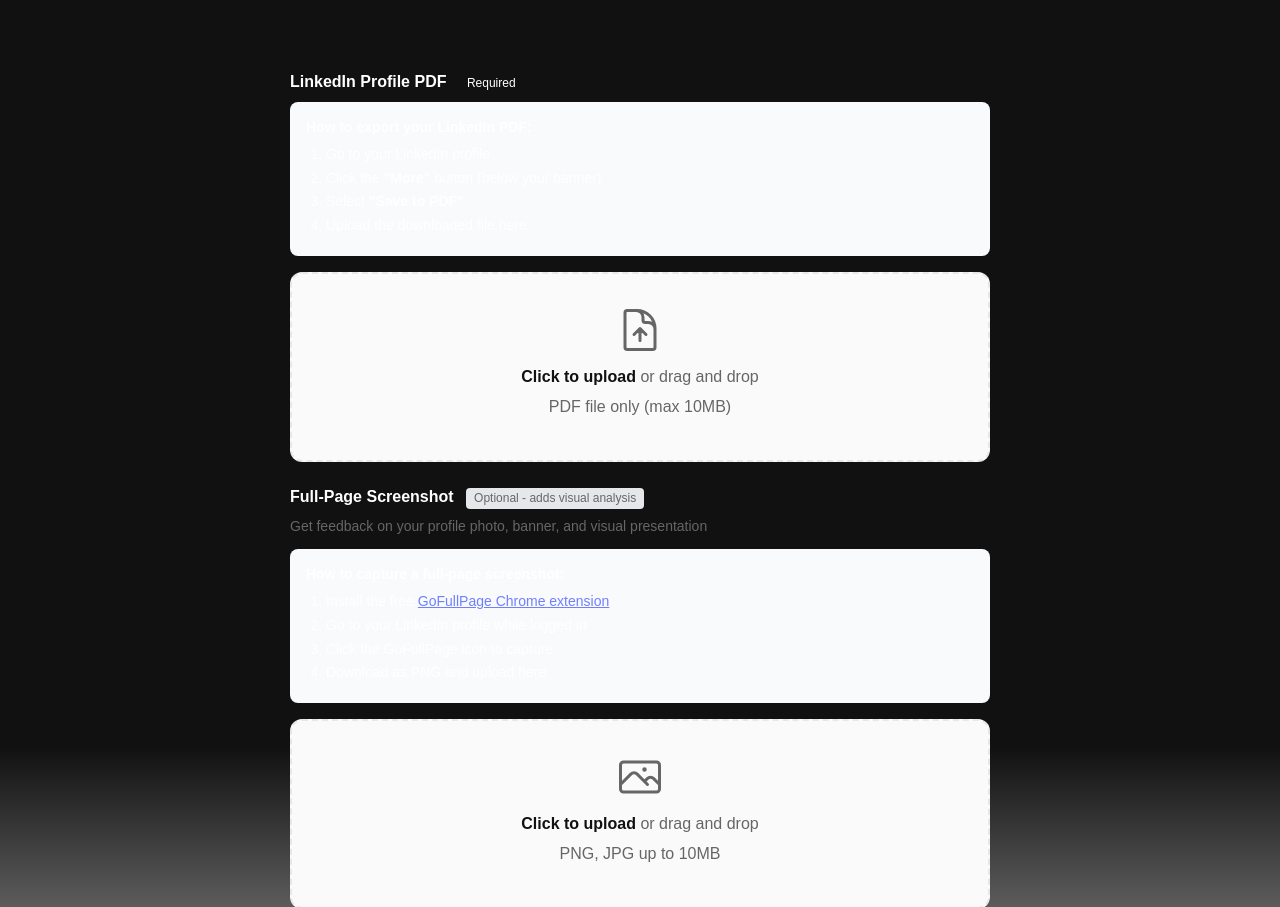
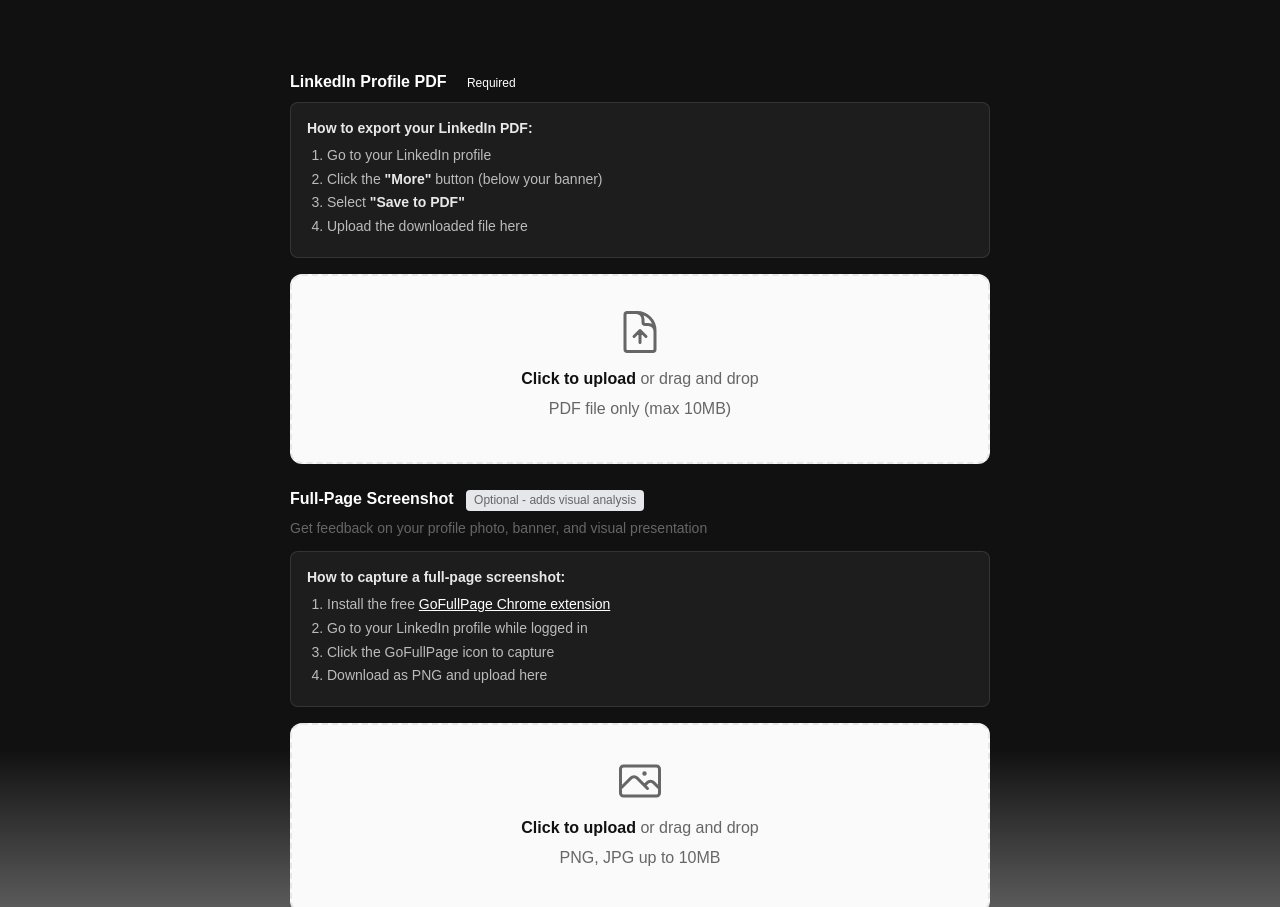
Before and after one commit to zachary-ai/FEC-website-2026, a plain HTML site: page linkedin-analyser.html in a window 1280 px wide. Shown: the part 510-1417 px from the top of the page. Drawn offline with nearby package versions, Linux system fonts and the light colour scheme; a script that the page names is missing.

Commit message:
Fix instruction box styling for dark theme

```diff
--- a/linkedin-analyser.html
+++ b/linkedin-analyser.html
@@ -141,11 +141,16 @@
       font-weight: 500;
     }
     .instruction-box {
-      background: #f9fafb;
+      background: rgba(255, 255, 255, 0.05);
+      border: 1px solid rgba(255, 255, 255, 0.1);
       border-radius: 8px;
       padding: 16px;
       margin-bottom: 16px;
       font-size: 14px;
+      color: rgba(255, 255, 255, 0.7);
+    }
+    .instruction-box strong {
+      color: rgba(255, 255, 255, 0.9);
     }
     .instruction-box ol {
       margin: 8px 0 0 0;
@@ -153,6 +158,10 @@
     }
     .instruction-box li {
       margin-bottom: 4px;
+    }
+    .instruction-box a {
+      color: #fff;
+      text-decoration: underline;
     }
     .analyser-email {
       width: 100%;
```
